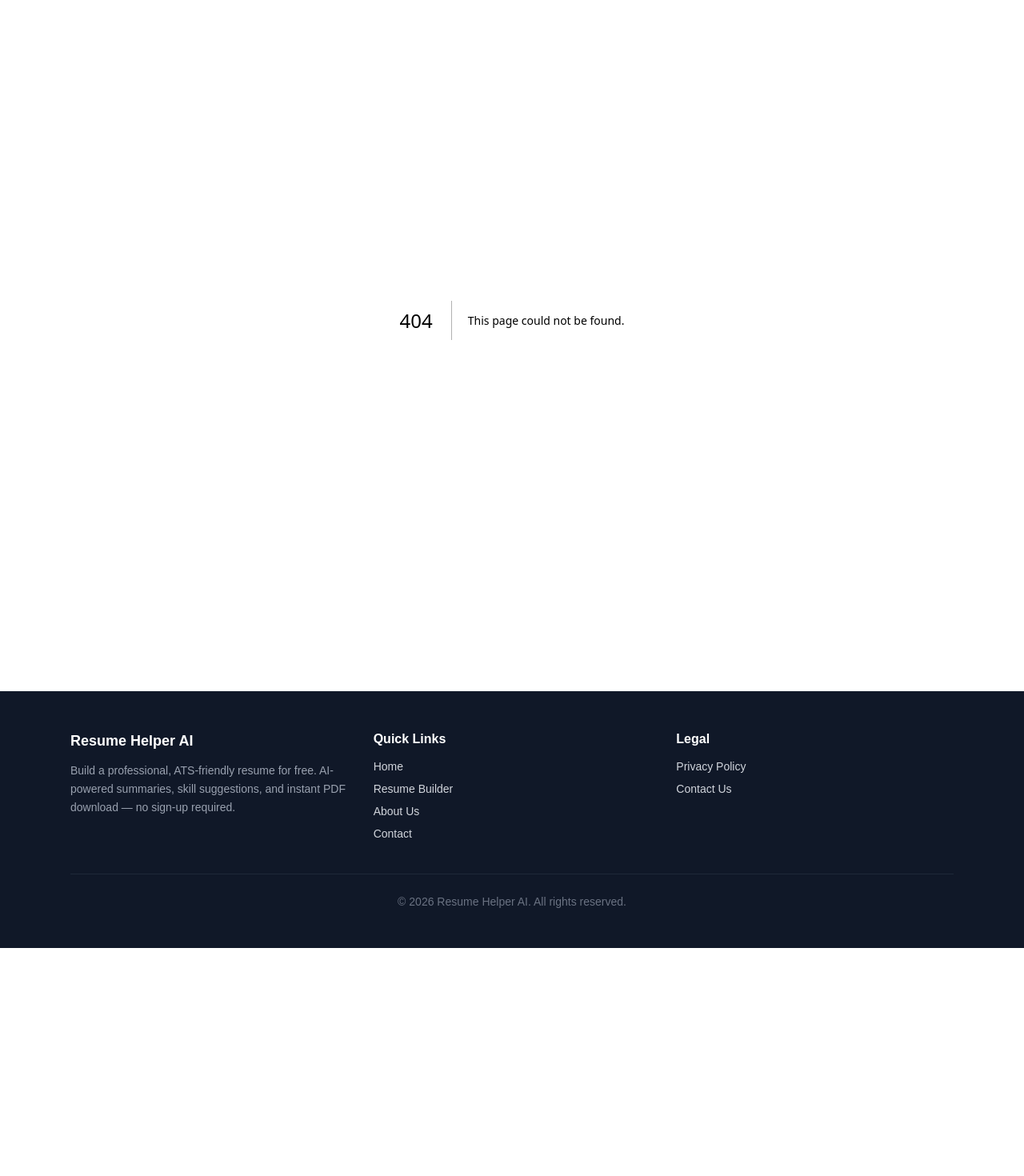
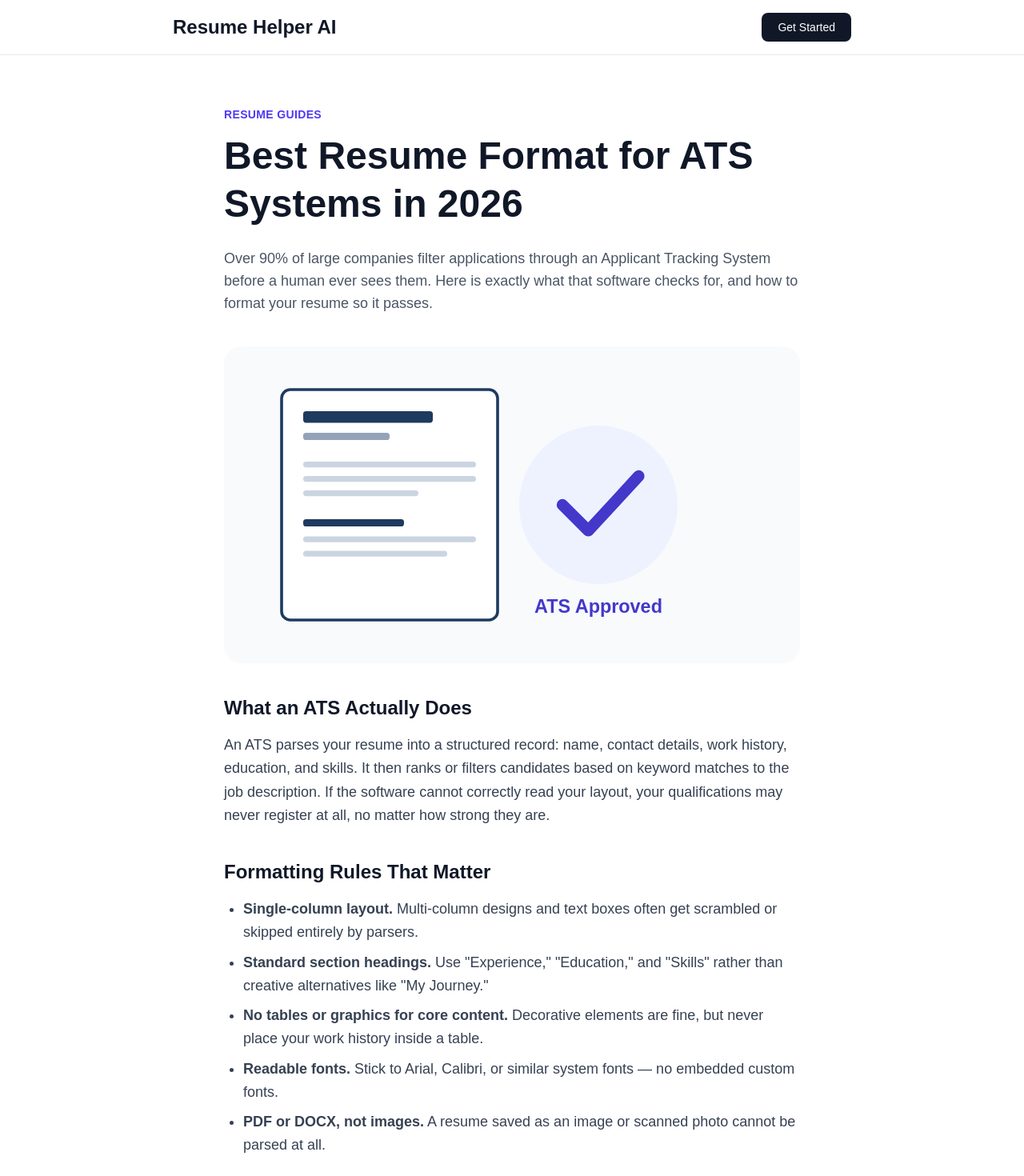
Before and after one commit to pragathishc/ai-resume-builder, a Next.js app: page /blog/app/blog/ats-resume-format-2026 in a window 1280 px wide. Before the commit this address had no page. Shown: the top 1470 px of the page at 80% size. Before the commit the page ends 1185 px from the top, so only its background shows below. Built offline with nearby package versions, Linux system fonts and the light colour scheme.

Commit message:
Create page.js

```diff
--- /dev/null
+++ b/src/app/blog/app/blog/ats-resume-format-2026/page.js
@@ -0,0 +1,114 @@
+  import Link from "next/link";
+
+export const metadata = {
+  title: "Best Resume Format for ATS Systems in 2026",
+  description: "Learn exactly which resume format passes Applicant Tracking Systems in 2026, with real formatting rules recruiters and ATS software actually check.",
+  alternates: { canonical: "https://www.resumehelperai.com/blog/ats-resume-format-2026" },
+};
+
+function ATSIllustration() {
+  return (
+    <svg viewBox="0 0 400 220" className="w-full h-auto">
+      <rect width="400" height="220" fill="#f8fafc" rx="12" />
+      <rect x="40" y="30" width="150" height="160" rx="6" fill="#fff" stroke="#1e3a5f" strokeWidth="2" />
+      <rect x="55" y="45" width="90" height="8" rx="2" fill="#1e3a5f" />
+      <rect x="55" y="60" width="60" height="5" rx="2" fill="#94a3b8" />
+      <rect x="55" y="80" width="120" height="4" rx="2" fill="#cbd5e1" />
+      <rect x="55" y="90" width="120" height="4" rx="2" fill="#cbd5e1" />
+      <rect x="55" y="100" width="80" height="4" rx="2" fill="#cbd5e1" />
+      <rect x="55" y="120" width="70" height="5" rx="2" fill="#1e3a5f" />
+      <rect x="55" y="132" width="120" height="4" rx="2" fill="#cbd5e1" />
+      <rect x="55" y="142" width="100" height="4" rx="2" fill="#cbd5e1" />
+      <circle cx="260" cy="110" r="55" fill="#eef2ff" />
+      <path d="M235 110 L253 128 L288 90" stroke="#4338ca" strokeWidth="8" fill="none" strokeLinecap="round" strokeLinejoin="round" />
+      <text x="260" y="185" textAnchor="middle" fontSize="13" fill="#4338ca" fontWeight="700">ATS Approved</text>
+    </svg>
+  );
+}
+
+export default function ATSResumeFormatGuide() {
+  return (
+    <main className="min-h-screen bg-white">
+      <header className="sticky top-0 z-40 bg-white border-b border-gray-200">
+        <div className="max-w-4xl mx-auto px-6 py-4 flex justify-between items-center">
+          <Link href="/" className="text-2xl font-bold text-gray-900">Resume Helper AI</Link>
+          <Link href="/resume-builder">
+            <button className="bg-gray-900 text-white px-5 py-2 rounded-lg hover:bg-gray-800 transition text-sm">Get Started</button>
+          </Link>
+        </div>
+      </header>
+
+      <article className="max-w-3xl mx-auto px-6 py-16">
+        <p className="text-sm text-indigo-600 font-semibold uppercase tracking-wide mb-3">Resume Guides</p>
+        <h1 className="text-4xl md:text-5xl font-bold text-gray-900 mb-6 leading-tight">
+          Best Resume Format for ATS Systems in 2026
+        </h1>
+        <p className="text-lg text-gray-600 mb-10">
+          Over 90% of large companies filter applications through an Applicant Tracking System before a human ever sees them. Here is exactly what that software checks for, and how to format your resume so it passes.
+        </p>
+
+        <div className="mb-10">
+          <ATSIllustration />
+        </div>
+
+        <div className="prose-content space-y-6 text-gray-700 text-lg leading-relaxed">
+          <h2 className="text-2xl font-bold text-gray-900 mt-10 mb-4">What an ATS Actually Does</h2>
+          <p>An ATS parses your resume into a structured record: name, contact details, work history, education, and skills. It then ranks or filters candidates based on keyword matches to the job description. If the software cannot correctly read your layout, your qualifications may never register at all, no matter how strong they are.</p>
+
+          <h2 className="text-2xl font-bold text-gray-900 mt-10 mb-4">Formatting Rules That Matter</h2>
+          <ul className="list-disc pl-6 space-y-2">
+            <li><strong>Single-column layout.</strong> Multi-column designs and text boxes often get scrambled or skipped entirely by parsers.</li>
+            <li><strong>Standard section headings.</strong> Use "Experience," "Education," and "Skills" rather than creative alternatives like "My Journey."</li>
+            <li><strong>No tables or graphics for core content.</strong> Decorative elements are fine, but never place your work history inside a table.</li>
+            <li><strong>Readable fonts.</strong> Stick to Arial, Calibri, or similar system fonts — no embedded custom fonts.</li>
+            <li><strong>PDF or DOCX, not images.</strong> A resume saved as an image or scanned photo cannot be parsed at all.</li>
+          </ul>
+
+          <h2 className="text-2xl font-bold text-gray-900 mt-10 mb-4">Keyword Matching</h2>
+          <p>Beyond formatting, ATS software scores your resume against the job description's language. If a posting asks for "project management" and your resume only says "managed projects," some systems may not register it as a match. Mirror the exact phrasing used in the listing wherever it is honestly applicable to your background.</p>
+
+          <h2 className="text-2xl font-bold text-gray-900 mt-10 mb-4">The Fastest Way to Get This Right</h2>
+          <p>Our <strong>ATS Professional template</strong> is built specifically around these rules — single column, standard headings, and clean parsing across Workday, Greenhouse, Lever, and Taleo. Pair it with our AI skill suggestion tool to pull in the exact keywords recruiters are searching for.</p>
+        </div>
+
+        <div className="bg-gray-900 rounded-xl p-8 mt-12 text-center">
+          <h3 className="text-2xl font-bold text-white mb-3">Build an ATS-Ready Resume Now</h3>
+          <p className="text-gray-300 mb-6">Free, no sign up, formatted to pass automated screening.</p>
+          <Link href="/resume-builder?template=ATS+Professional">
+            <button className="bg-white text-gray-900 px-8 py-3 rounded-lg font-semibold hover:bg-gray-100 transition">
+              Use the ATS Professional Template →
+            </button>
+          </Link>
+        </div>
+
+        <div className="mt-16 pt-10 border-t border-gray-200">
+          <h3 className="text-xl font-bold text-gray-900 mb-5">Related Guides</h3>
+          <div className="grid sm:grid-cols-2 gap-4">
+            <Link href="/blog/fresher-resume-no-experience" className="block p-5 border border-gray-200 rounded-lg hover:border-indigo-300 hover:shadow-md transition">
+              <p className="font-semibold text-gray-900">Fresher Resume: No Experience, No Problem</p>
+              <p className="text-sm text-gray-500 mt-1">A format-first guide for first-time job seekers.</p>
+            </Link>
+            <Link href="/blog/uae-cv-format-guide" className="block p-5 border border-gray-200 rounded-lg hover:border-indigo-300 hover:shadow-md transition">
+              <p className="font-semibold text-gray-900">UAE CV Format Guide</p>
+              <p className="text-sm text-gray-500 mt-1">What Dubai employers expect in 2026.</p>
+            </Link>
+          </div>
+        </div>
+      </article>
+
+      <script
+        type="application/ld+json"
+        dangerouslySetInnerHTML={{
+          __html: JSON.stringify({
+            "@context": "https://schema.org",
+            "@type": "Article",
+            headline: "Best Resume Format for ATS Systems in 2026",
+            description: "Learn exactly which resume format passes Applicant Tracking Systems in 2026.",
+            author: { "@type": "Organization", name: "Resume Helper AI" },
+            publisher: { "@type": "Organization", name: "Resume Helper AI" },
+          }),
+        }}
+      />
+    </main>
+  );
+}
```
